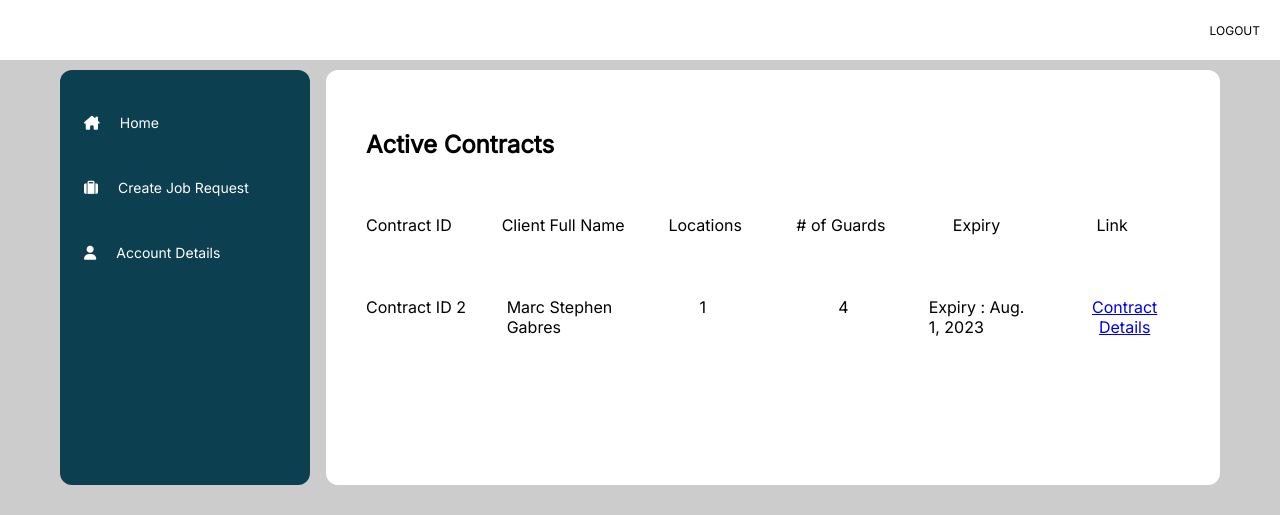
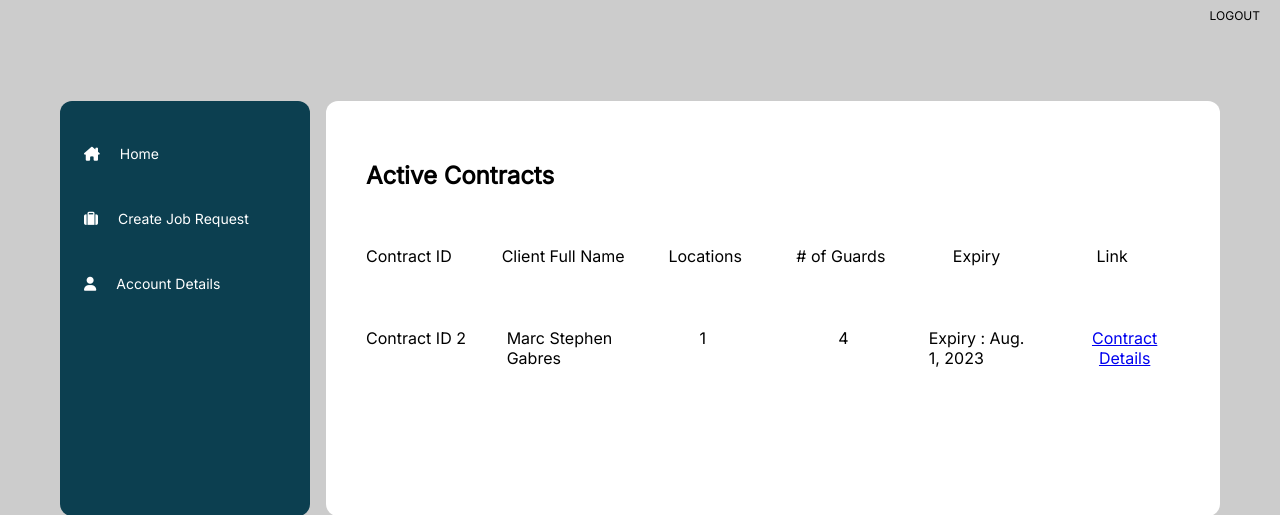
Before and after one commit to richmondb/SecurityAgencyCapstone, a Django app: page /active/ in a window 1280 px wide. Shown: the top 515 px of the page. Run offline with Django 4.2, Linux system fonts and the light colour scheme; data comes from the database, SQL or seed files in the repository; some libraries are stand-ins or nearby versions.

Commit message:
updated to support bootstrap

```diff
--- a/static/css/main.css
+++ b/static/css/main.css
@@ -11,7 +11,7 @@
 
 /* dashboard-nav related */
 
-.dash-nav {
+/* .dash-nav {
 	position: fixed;
 	top: 0;
 	left: 0;
@@ -22,7 +22,7 @@
 	height: 60px;
 	width: 100%;
 
-}
+} */
 
 /* ---------- end ---------- */
 
@@ -137,17 +137,14 @@
 /* -------- end -------- */
 
 
-nav {
-	/*position: fixed;
-	top: 0;
-	left: 0;*/
+/* nav {
 	width: 100vw;
 	height: 150px;
 	display: flex;
 	flex-direction: column;
 	background: white;
 
-}
+} */
 
 nav header {
 	grid-column: 1/-1;
```
